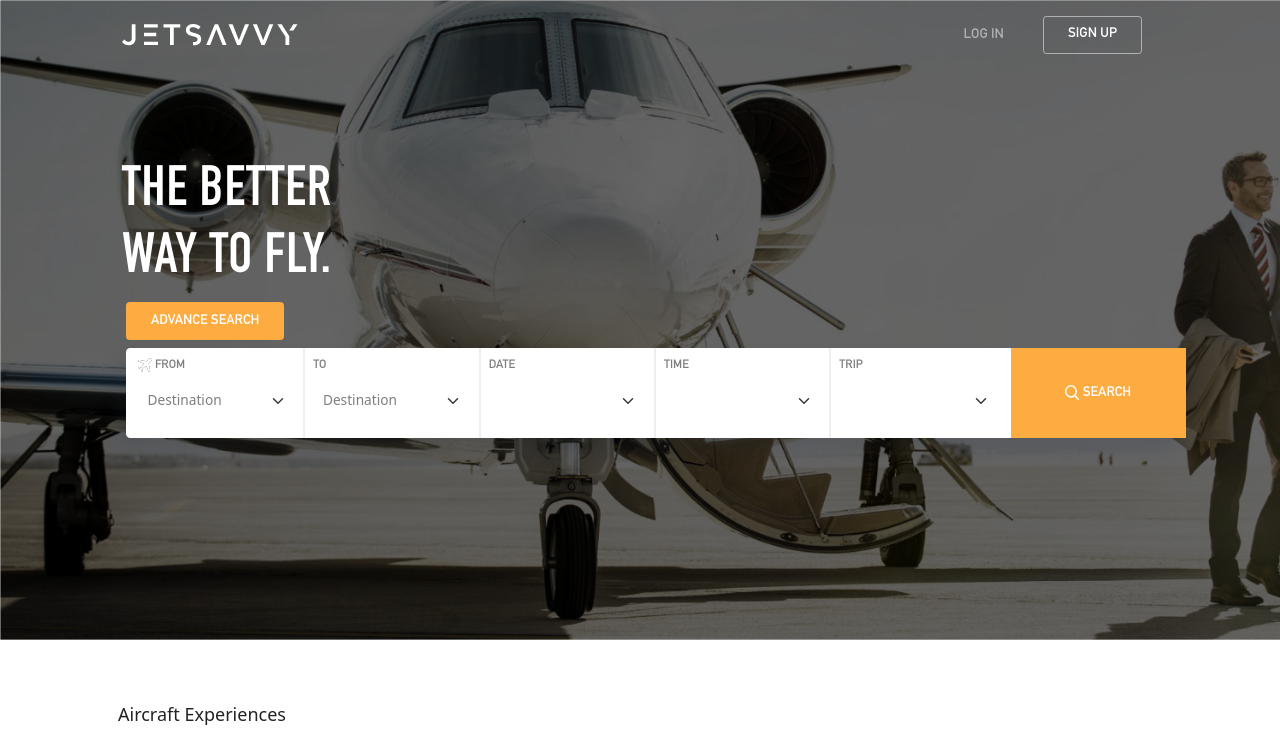
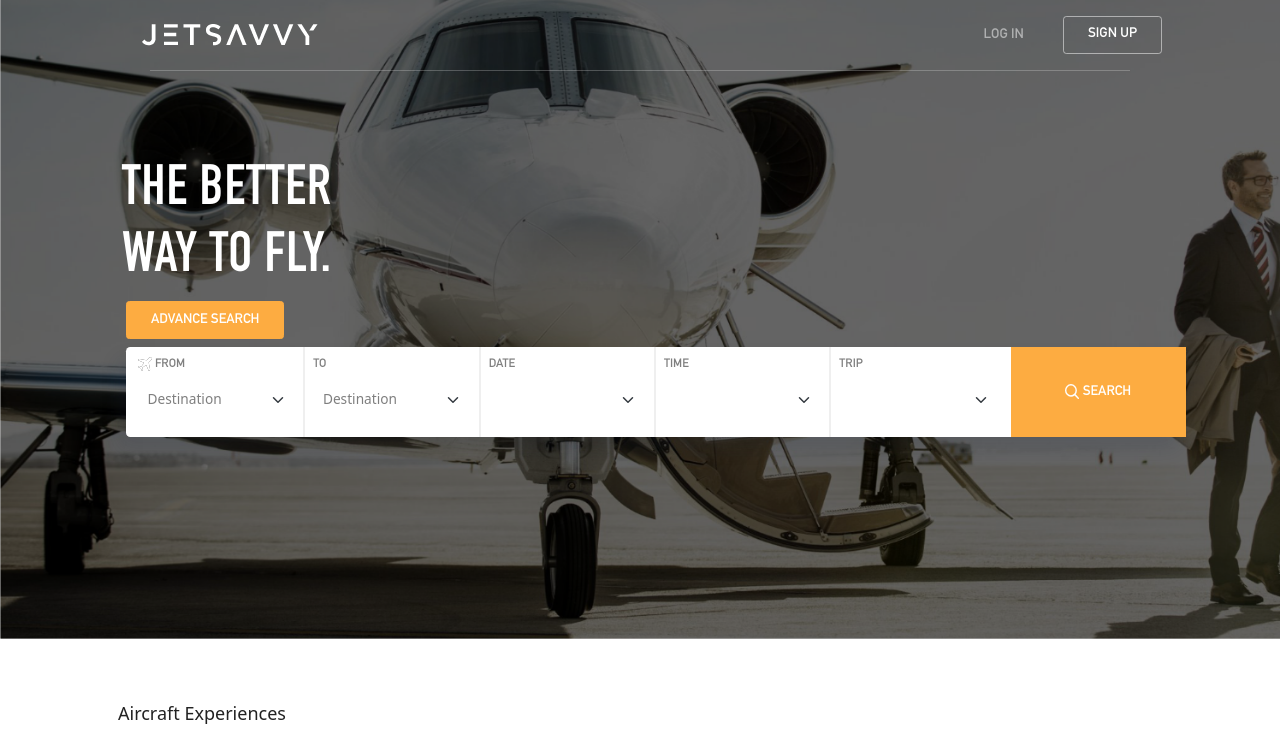
Before and after one commit to Ryandinulfatah12/jetsavvy-beta, a website: page index.html in a window 1280 px wide. Shown: the top 730 px of the page. Drawn offline with Linux system fonts and the light colour scheme.

Commit message:
add line above header

```diff
--- a/assets/css/clientside.css
+++ b/assets/css/clientside.css
@@ -12,9 +12,7 @@ hr {
 	background-size: cover;
 	object-fit: fill;
 	object-position: center;
-	margin-top: -70px;
-	/*text-align: center;*/
-	position: relative;
+	margin-top: -92px;
 }
 
 .btn-outline-light {
@@ -42,7 +40,6 @@ hr {
 	position: absolute;
 	bottom: 0;
 }
-
 
 .figure-caption {
 	margin-top: -90px;
@@ -79,6 +76,10 @@ hr {
         padding-right: 20px;
         border-right: 2px solid #f0f0f0;
     }
+    .line-bottom-header {
+		margin-left: 150px;
+		margin-right: 150px;
+	}
 
 }
 /* END DEKSTOP */
--- a/index.html
+++ b/index.html
@@ -30,8 +30,8 @@
         </div>
       </div>
     </div>
-    <hr>
   </header>
+  <hr class="line-bottom-header">
   <!-- End Navbar -->
 
   <!-- start jumbotron -->
```
